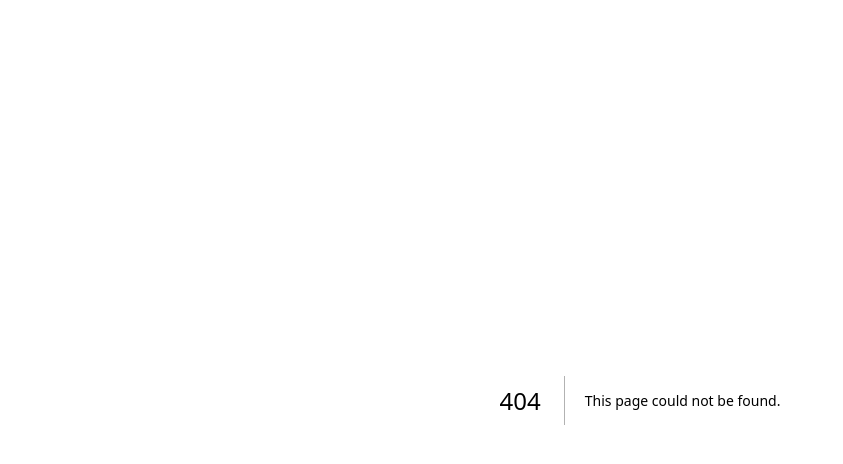
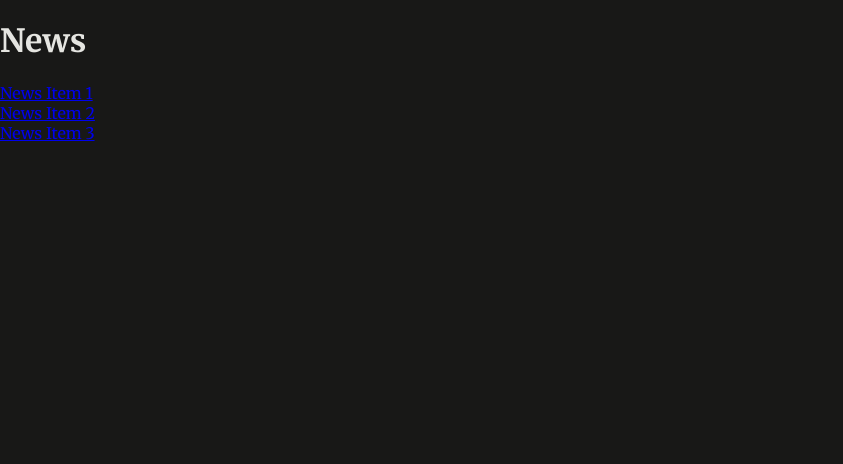
Before and after one commit to adarshem/learn_routing_nextjs, a Next.js app: page /news in a window 1280 px wide. Before the commit this address had no page. Shown: the top 464 px of the page, without its empty margins (0-843 px from the left). Built offline with nearby package versions, Linux system fonts and the light colour scheme.

Commit message:
Added news and newsItem routs + migrated to TS

```diff
--- /dev/null
+++ b/app/news/page.tsx
@@ -0,0 +1,21 @@
+import React from 'react';
+import Link from 'next/link';
+
+export default function NewsPage(): React.JSX.Element {
+  return (
+    <div id="news">
+      <h1>News</h1>
+      <ul>
+        <li>
+          <Link href="/news/1">News Item 1</Link>
+        </li>
+        <li>
+          <Link href="/news/2">News Item 2</Link>
+        </li>
+        <li>
+          <Link href="/news/3">News Item 3</Link>
+        </li>
+      </ul>
+    </div>
+  );
+}
--- a/app/page.js
+++ b/app/page.tsx
@@ -1,4 +1,6 @@
-export default function HomePage() {
+import React from 'react';
+
+export default function HomePage(): React.JSX.Element {
   return (
     <div id="home">
       <h1>Next.js Routing & Page Rendering</h1>
```
Also changed, not shown: app/layout.tsx (renamed from app/layout.js, +5 -4 lines), app/news/[itemId]/page.tsx (added, +11 -0 lines), jsconfig.json (deleted, +0 -7 lines), package.json (+9 -3 lines), tsconfig.json (added, +27 -0 lines), components/MainHeader.tsx (added), 1 other file (tests, documents, lock files or other folders).
